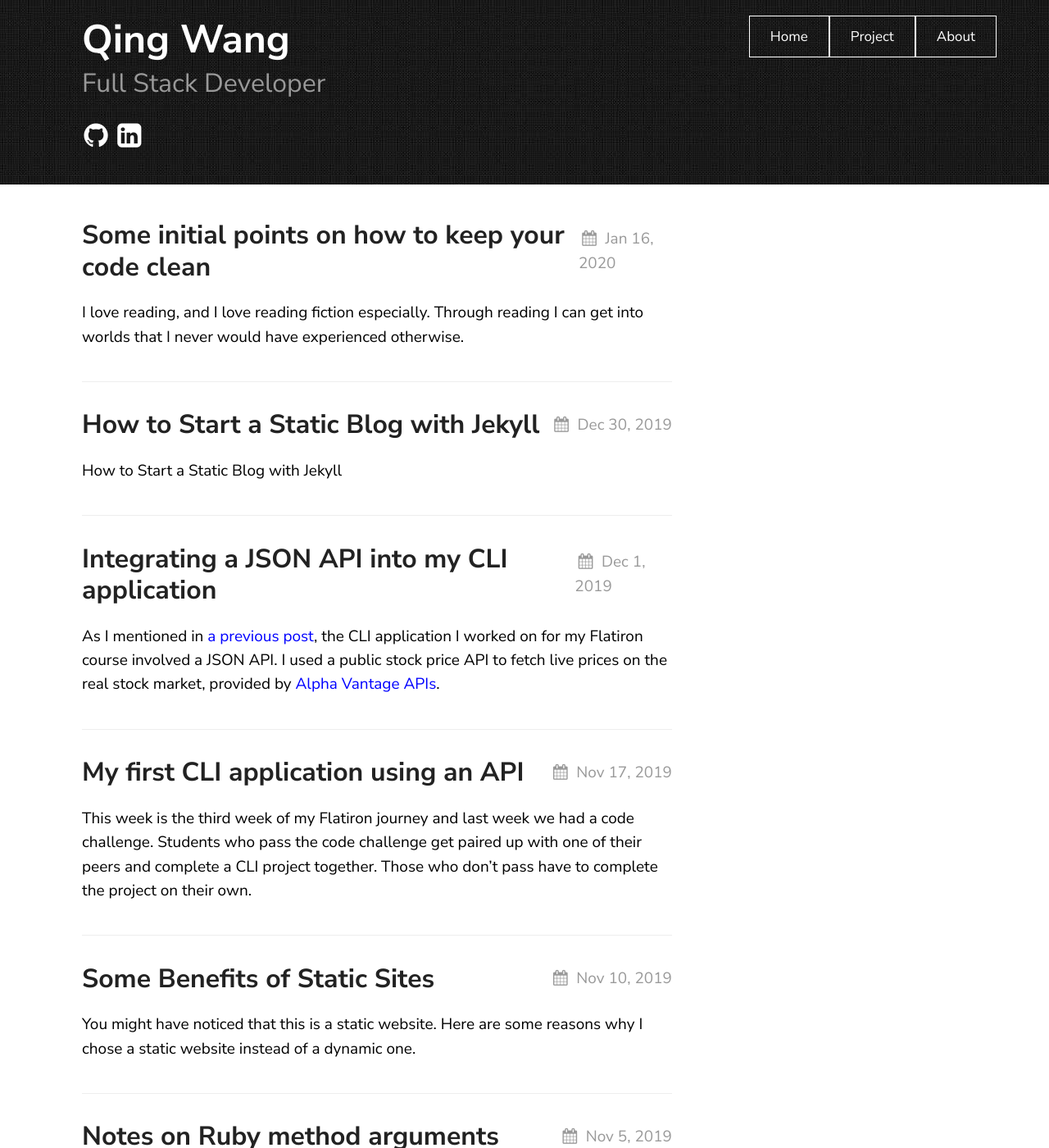
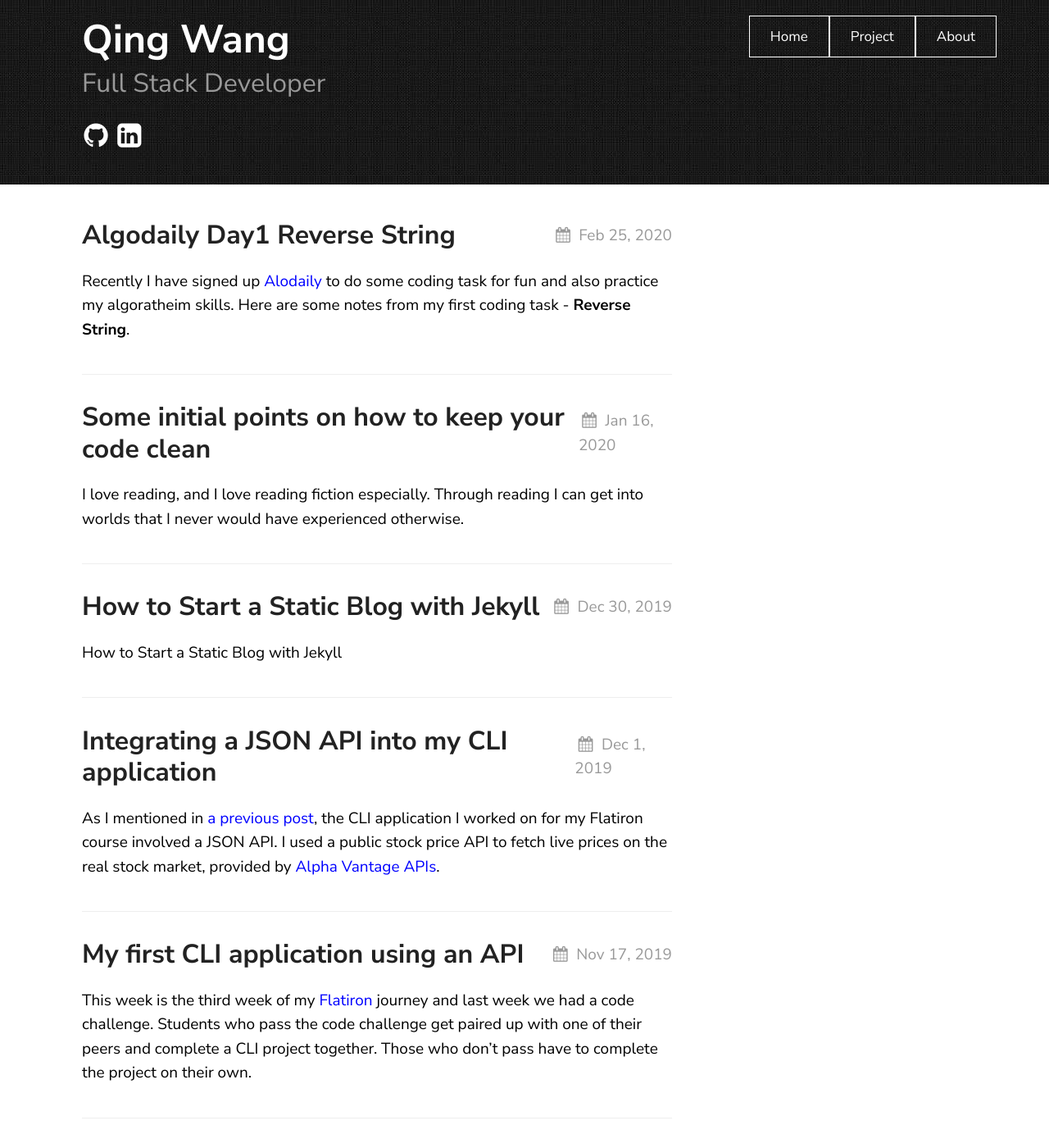
Before and after one commit to ching-wang/ching-wang.io, a Jekyll site: the page built from README.md, in a window 1280 px wide and 1400 px high. Shown: the whole window at 82% size. Built offline with Jekyll 4.4.1, drawn with Linux system fonts in a browser that asks for light colours; our own code applies the rules of GitHub Pages for plain Markdown files.

Commit message:
new post about reverse string

````diff
--- /dev/null
+++ b/_posts/2020-02-25-algodaily-day1-reverse-string.md
@@ -0,0 +1,40 @@
+---
+title: Algodaily Day1 Reverse String
+layout: post
+date: 2020-02-25
+---
+
+Recently I have signed up [Alodaily](https://algodaily.com/) to do some coding task for fun and also practice my algoratheim skills. Here are some notes from my first coding task - **Reverse String**.
+
+> Can you write a function that reverses an inputted string without using the built-in Array#reverse method? So, for example, calling:
+
+> reverseString("jake") should return "ekaj".
+
+> reverseString("reverseastring") should return "gnirtsaesrever".\*
+
+Here is my solution with the build in methods.
+First of all, we split the string to an array, and then we reverse the array, and then we join the array back to a string. done!
+
+```javaScript
+  function reverseString(str) {
+    return str.split("").reverse().join("");
+  }
+```
+
+They way algodaily did is reverse the string with a decrementing for loop
+
+```javaScript
+  function reverseString(str) {
+  let newString = '';
+
+	// start from end
+  for (let i = str.length-1; i >= 0; i--) {
+    console.log(newString, str[i]);
+		// append it to the string builder
+    newString = newString + str[i];
+  }
+
+	// return the string
+  return newString;
+}
+```
````
Also changed, not shown: _posts/2019-11-17-my-first-cli-application.md (+1 -1 lines).
